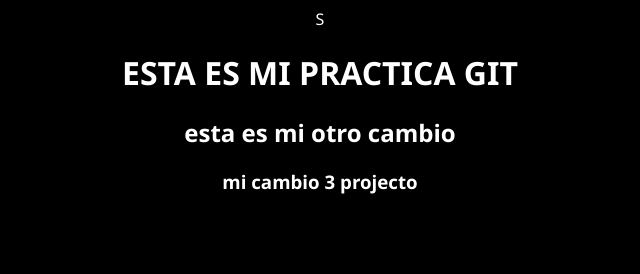
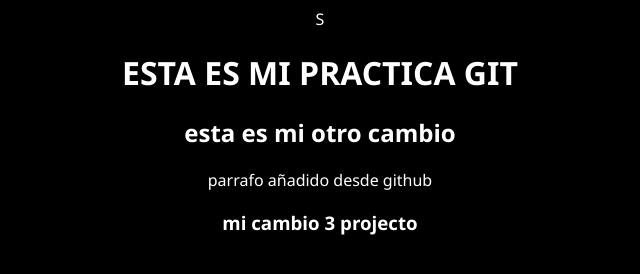
Before and after one commit to luzvm/cursogitLUZ, a plain HTML site: page index.html in a window 1280 px wide. Shown: the whole page, without its empty margins (320-960 px from the left). Drawn offline with Linux system fonts and the light colour scheme; files that its build step writes are made by us from their sources.

Commit message:
Update index.html

```diff
--- a/index.html
+++ b/index.html
@@ -9,6 +9,7 @@
         <h1>ESTA ES MI PRACTICA GIT</h1>
         <h2>esta es mi otro cambio</h2>
         <div id="app"></div>
+        <p>parrafo añadido desde github</p>
         <h3>mi cambio 3 projecto</h3>
     </body>
 </html>
```
